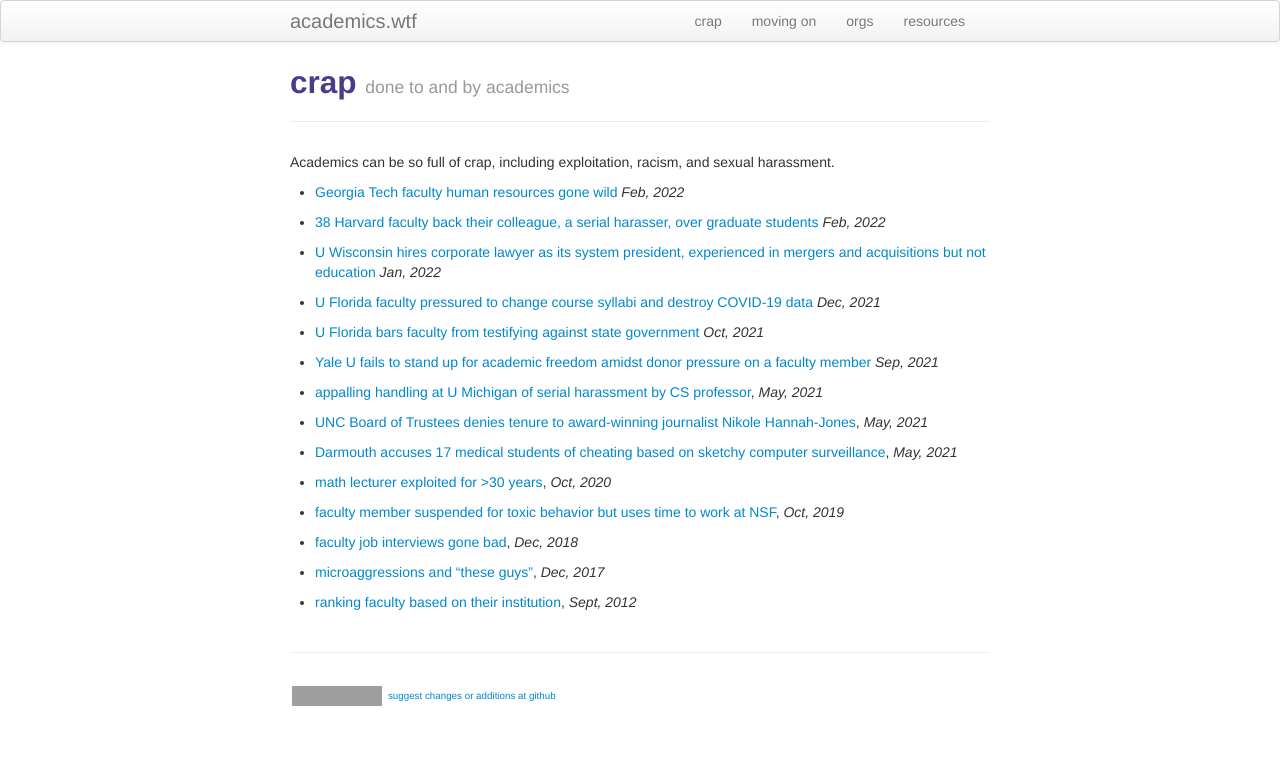
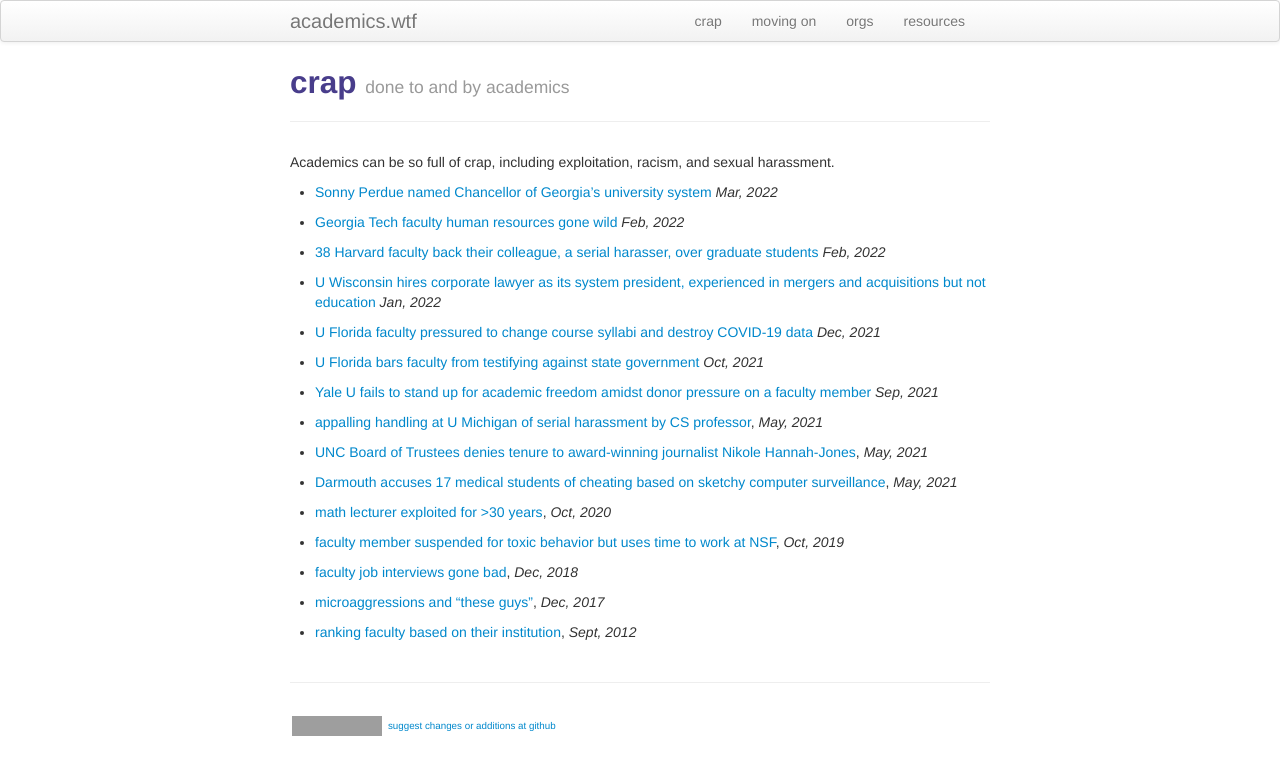
Before and after one commit to kbroman/academics.wtf, a Jekyll site: the page built from crap.md, in a window 1280 px wide. Shown: the top 775 px of the page. Built offline with Jekyll 4.4.1, drawn with Linux system fonts in a browser that asks for light colours; grey boxes are pictures that could not be loaded.

Commit message:
crap: Perdue named to head georgia public universities

```diff
--- a/crap.md
+++ b/crap.md
@@ -7,6 +7,10 @@ description: crap done to and by academics
 
 Academics can be so full of crap, including exploitation, racism, and
 sexual harassment.
+
+- [Sonny Perdue named Chancellor of Georgia's university
+  system](https://www.gpb.org/news/2022/03/02/sonny-perdue-officially-gets-university-system-chancellor-job)
+  _Mar, 2022_
 
 - [Georgia Tech faculty human resources gone wild](https://gregspecter.wordpress.com/2022/02/18/my-georgia-tech-experience/)
   _Feb, 2022_
```
